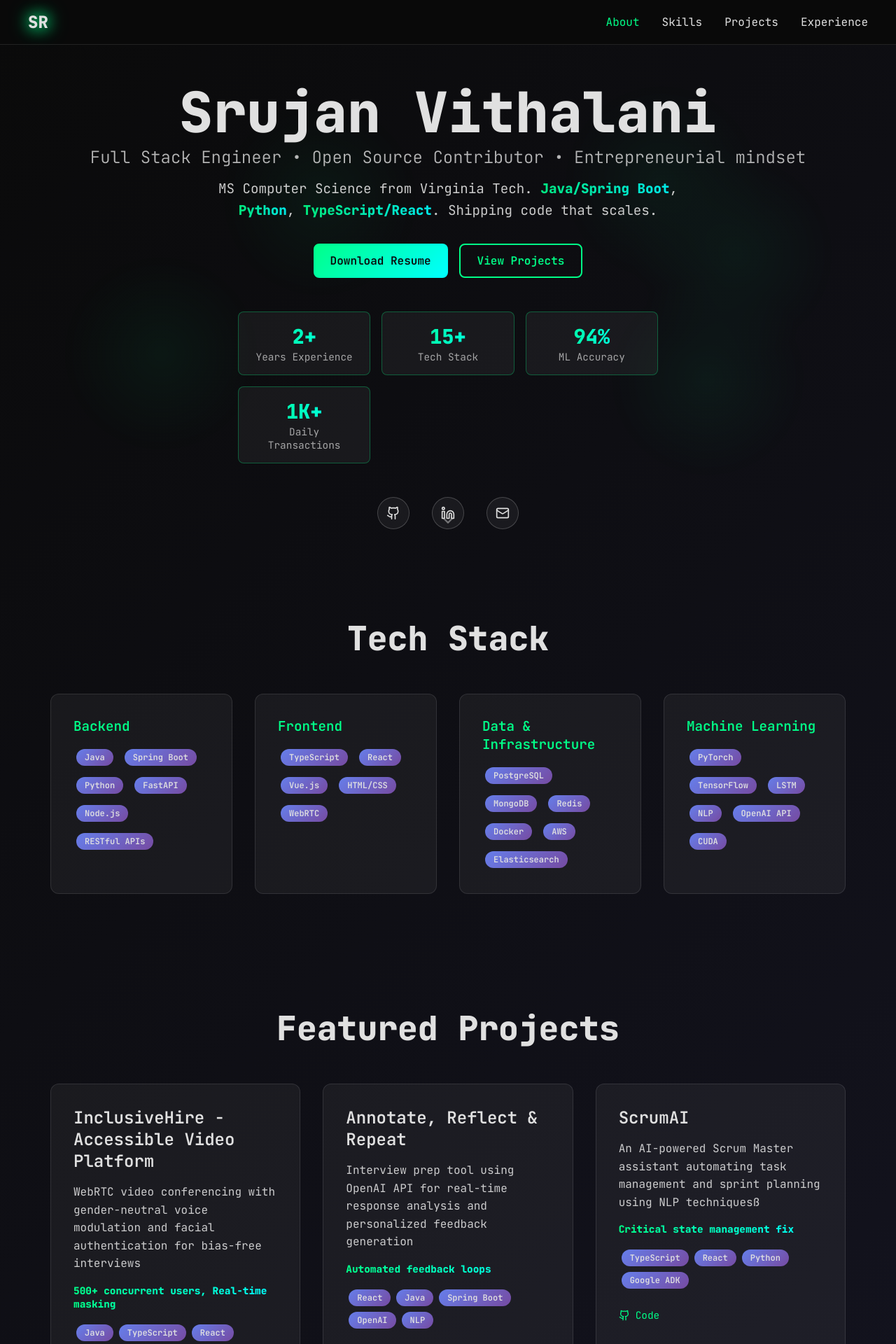
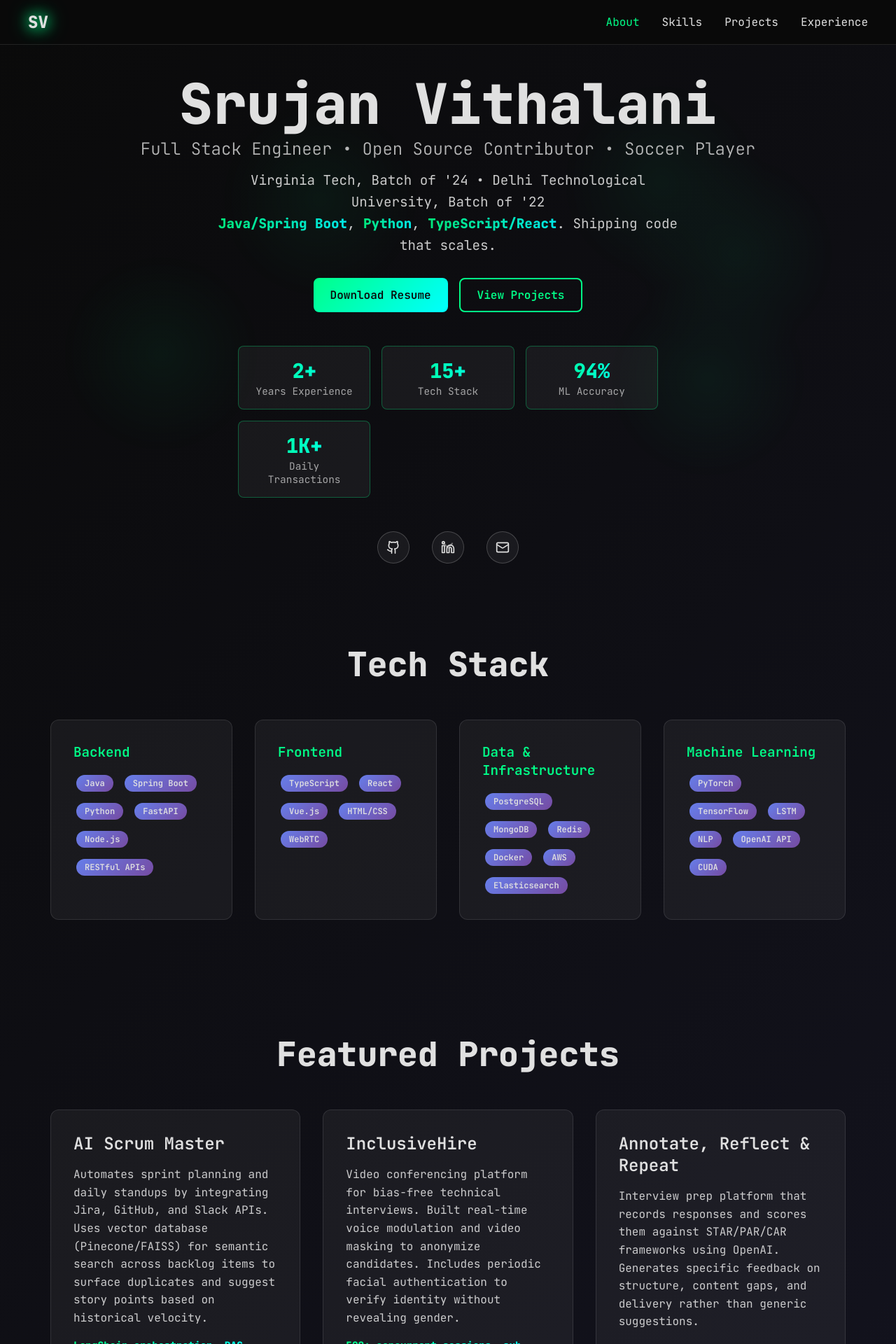
Before and after one commit to Srujan711/portfolio, a React (Vite) app: page / in a window 1280 px wide. Shown: the top 1920 px of the page at 70% size. Built offline with nearby package versions, Linux system fonts and the light colour scheme.

Commit message:
project edits

```diff
--- a/src/Portfolio.jsx
+++ b/src/Portfolio.jsx
@@ -15,34 +15,34 @@ const Portfolio = () => {
   const projects = [
     {
       id: 1,
-      title: "InclusiveHire - Accessible Video Platform",
-      description: "WebRTC video conferencing with gender-neutral voice modulation and facial authentication for bias-free interviews",
+      title: "AI Scrum Master",
+      description: "Automates sprint planning and daily standups by integrating Jira, GitHub, and Slack APIs. Uses vector database (Pinecone/FAISS) for semantic search across backlog items to surface duplicates and suggest story points based on historical velocity.",
+      tech: ["Python", "FastAPI", "React", "TypeScript", "OpenAI API", "PostgreSQL", "Redis"],
+      metrics: "LangChain orchestration, RAG pipeline, real-time Slack summaries",
+      github: "https://github.com/Srujan711/AI-Scrum-Master-Backend",
+    },
+    {
+      id: 2,
+      title: "InclusiveHire",
+      description: "Video conferencing platform for bias-free technical interviews. Built real-time voice modulation and video masking to anonymize candidates. Includes periodic facial authentication to verify identity without revealing gender.",
       tech: ["Java", "TypeScript", "React", "WebRTC", "MongoDB"],
-      metrics: "500+ concurrent users, Real-time masking",
+      metrics: "500+ concurrent sessions, sub-200ms voice processing latency",
       github: "https://github.com/Srujan711/",
     },
     {
-      id: 2,
+      id: 3,
       title: "Annotate, Reflect & Repeat",
-      description: "Interview prep tool using OpenAI API for real-time response analysis and personalized feedback generation",
-      tech: ["React", "Java", "Spring Boot", "OpenAI", "NLP"],
-      metrics: "Automated feedback loops",
+      description: "Interview prep platform that records responses and scores them against STAR/PAR/CAR frameworks using OpenAI. Generates specific feedback on structure, content gaps, and delivery rather than generic suggestions.",
+      tech: ["React", "Node.js", "OpenAI API", "PostgreSQL"],
+      metrics: "Real-time transcript analysis, framework-specific scoring",
       github: "https://github.com/Srujan711",
     },
     {
-      id: 3,
-      title: "ScrumAI",
-      description: "An AI-powered Scrum Master assistant automating task management and sprint planning using NLP techniquesß",
-      tech: ["TypeScript", "React", "Python", "Google ADK"],
-      metrics: "Critical state management fix",
-      github: "https://github.com/Srujan711/AI-Scrum-Master-Backend",
-    },
-    {
       id: 4,
-      title: "Voldemort BookStore",
-      description: "E-commerce platform with Elasticsearch integration for natural language search across 10K+ book inventory",
-      tech: ["Vue.js", "Java", "Spring Boot", "Elasticsearch"],
-      metrics: "Sub-second search, 35% inventory optimization",
+      title: "Voldemort Bookstore",
+      description: "E-commerce platform with session persistence so users resume shopping where they left off. Elasticsearch handles natural language search across 10K+ book inventory. Stores payment data securely with tokenization.",
+      tech: ["Vue.js", "Java", "Spring Boot", "Elasticsearch", "Tomcat"],
+      metrics: "Sub-second search, session recovery across devices",
       github: "https://github.com/Srujan711/Voldemort-Bookstore",
     }
   ];
@@ -288,7 +288,7 @@ const Portfolio = () => {
           alignItems: 'center'
         }}>
           <div style={{ fontSize: '1.5rem', fontWeight: 800 }}>
-            <span className="glow">SR</span>
+            <span className="glow">SV</span>
           </div>
           <div style={{ display: 'flex', gap: '2rem' }}>
             {['About', 'Skills', 'Projects', 'Experience'].map(item => (
@@ -341,7 +341,7 @@ const Portfolio = () => {
               marginTop: '0.5rem',
               opacity: 0.8
             }}>
-              Full Stack Engineer • Open Source Contributor • Entrepreneurial mindset
+              Full Stack Engineer • Open Source Contributor • Soccer Player
             </span>
           </h1>
 
@@ -352,7 +352,7 @@ const Portfolio = () => {
             opacity: 0.9,
             lineHeight: 1.6
           }}>
-            MS Computer Science from Virginia Tech.
+            Virginia Tech, Batch of '24 • Delhi Technological University, Batch of '22 <br/>
             <span className="metric-highlight"> Java/Spring Boot</span>, <span className="metric-highlight">Python</span>, <span className="metric-highlight">TypeScript/React</span>.
             Shipping code that scales.
           </p>
```
